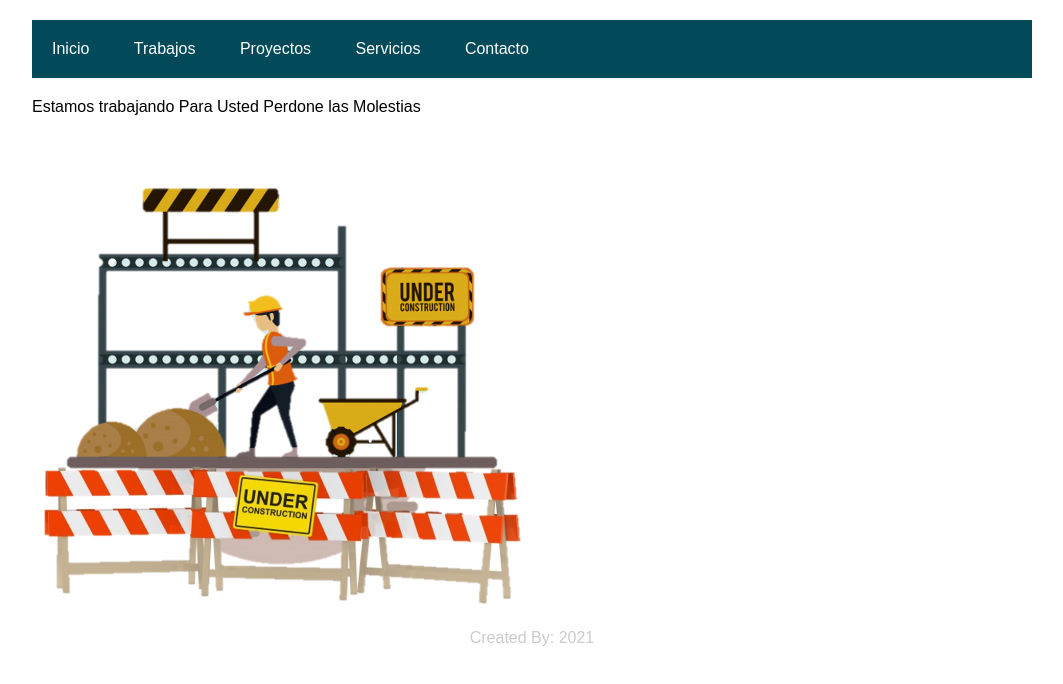
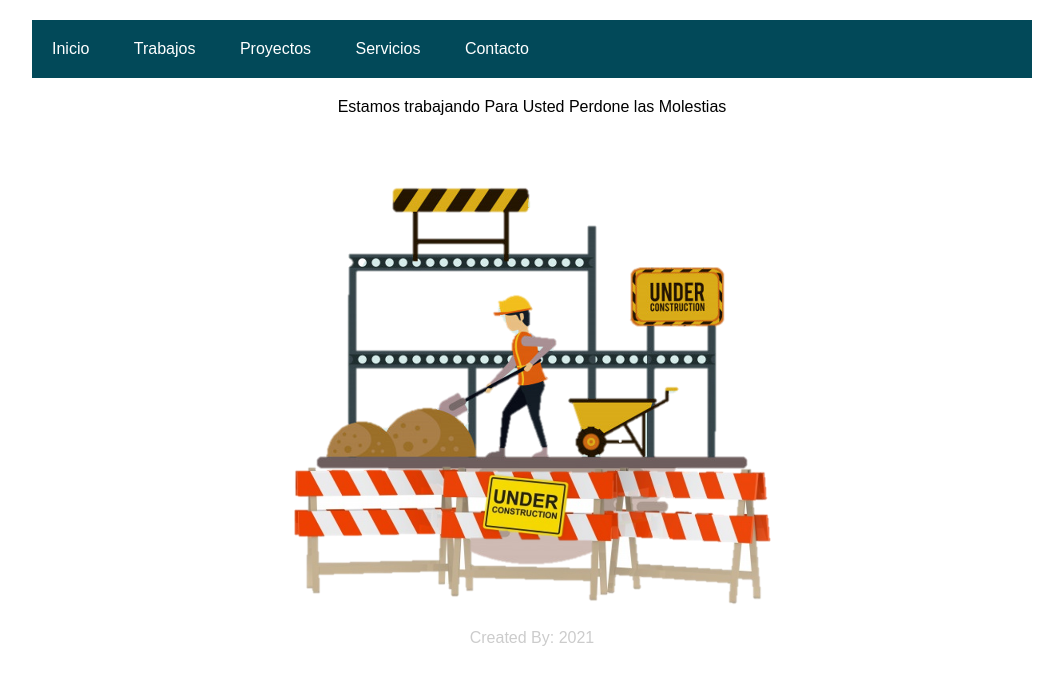
Before and after one commit to theErre/trabajosenaltura.github.io, a plain HTML site: page templates/error.html in a window 1280 px wide. Shown: the whole page, without its empty margins (108-1171 px from the left). Drawn offline with Linux system fonts and the light colour scheme.

Commit message:
arreglos en error html

```diff
--- a/static/css/estilos.css
+++ b/static/css/estilos.css
@@ -173,6 +173,11 @@ header nav ul li .children li {
     display: block;
 }
 
+.contenido {
+    text-align: center;
+    margin: auto;
+}
+
 .informacion li label:hover {
     background: #037E8C;
 }
```
